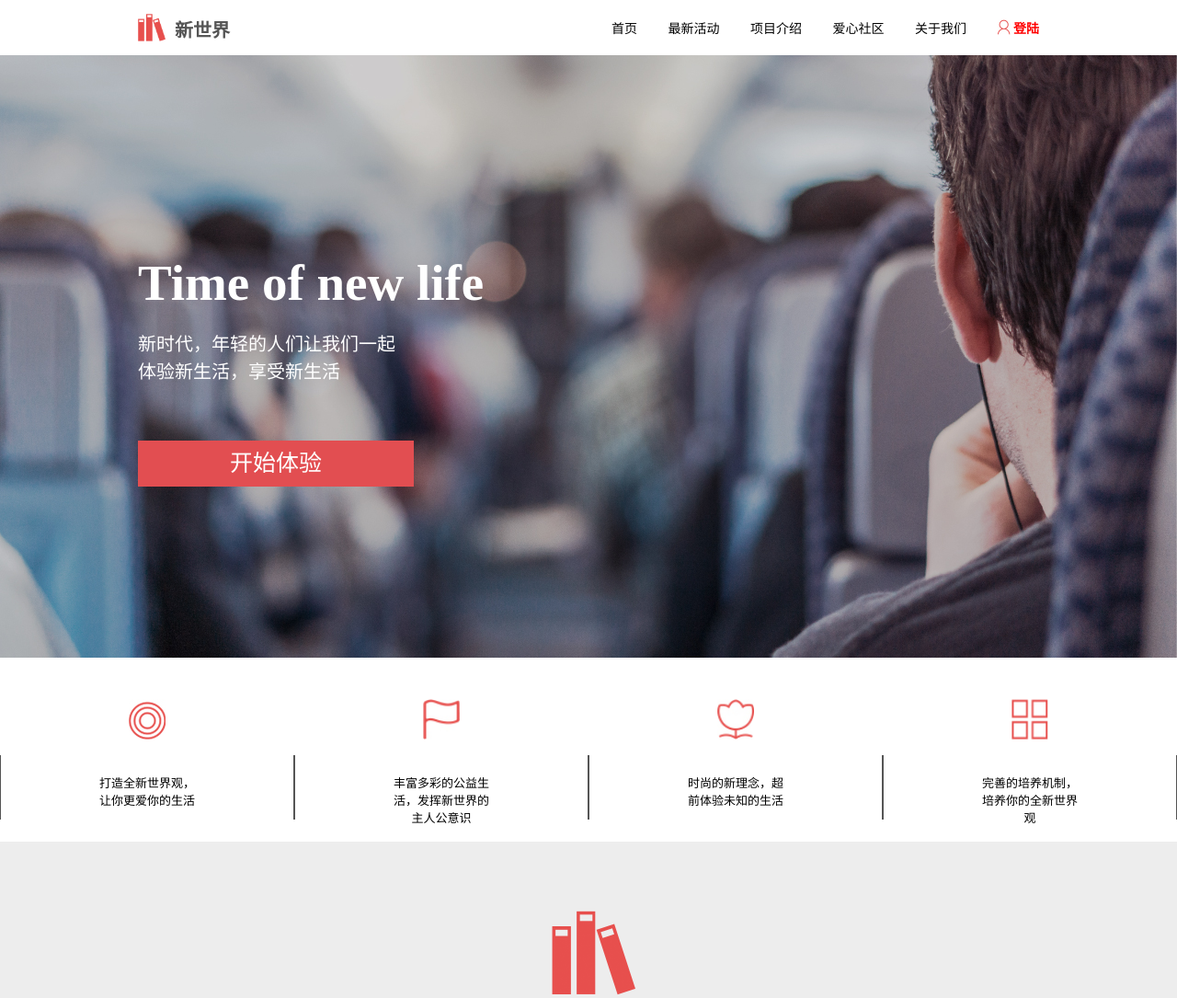
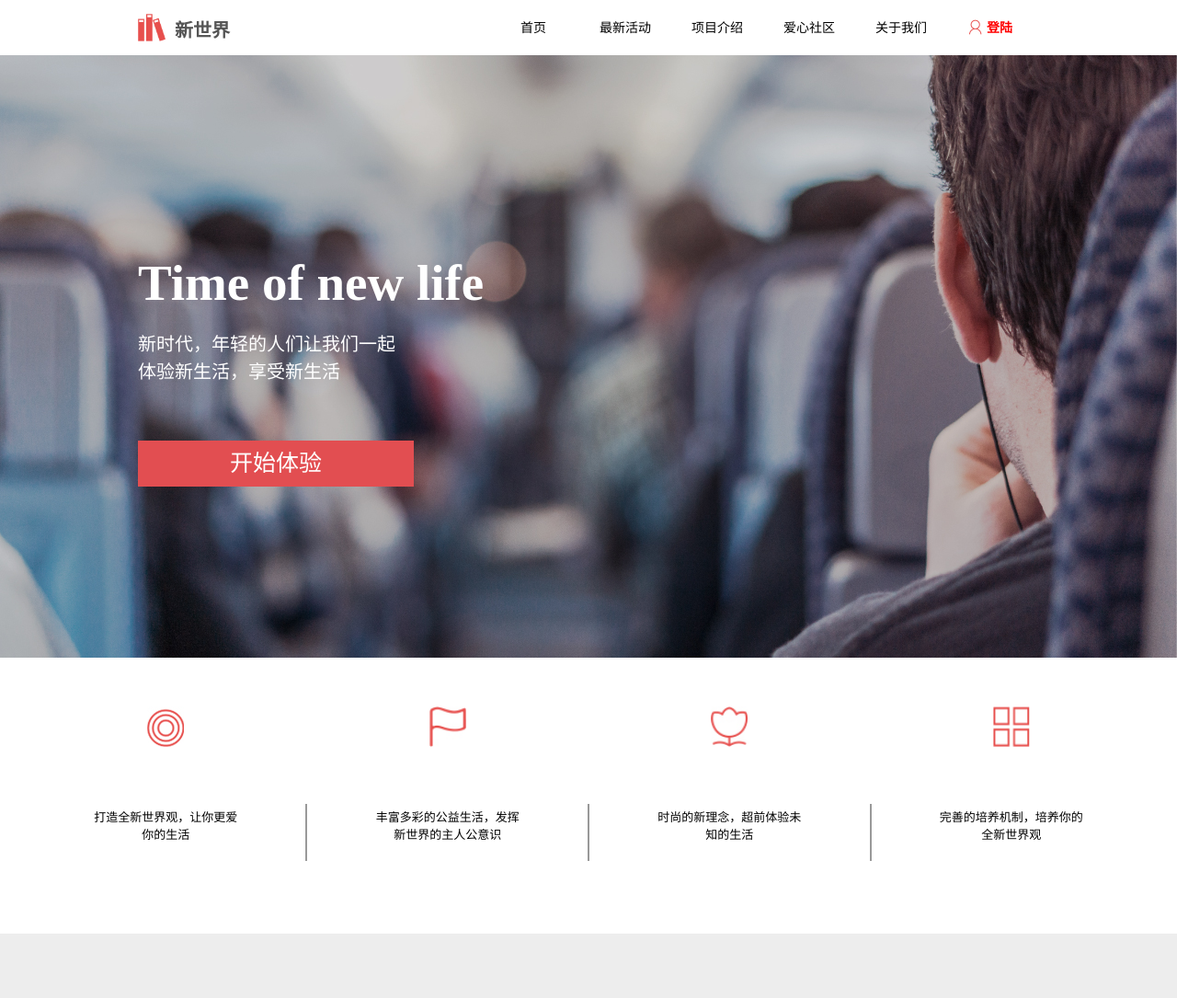
Before and after one commit to lifayi2008/baiduedu_exercise, a plain HTML site: page task_1_7_1/index.html in a window 1280 px wide. Shown: the top 1085 px of the page at 92% size. Drawn offline with Linux system fonts and the light colour scheme.

Commit message:
第七次任务完成提交(部分重构)

```diff
--- a/task_1_7_1/index.html
+++ b/task_1_7_1/index.html
@@ -10,17 +10,12 @@
 <body>
     <header>
         <nav>
-            <ul id="nav">
-                <li><a class="link nav" href="#">首页</a></li>
-                <li><a class="link nav" href="#">最新活动</a></li>
-                <li><a class="link nav" href="#">项目介绍</a></li>
-                <li><a class="link nav" href="#">爱心社区</a></li>
-                <li><a class="link nav" href="#">关于我们</a></li>
-                <li>
-                    <img id="login-img" src="images/icon-2.jpg" alt="">
-                    <a class="link nav" id="login" href="#">登陆</a>
-                </li>
-            </ul>
+            <a class="link nav first" href="#">首页</a>
+            <a class="link nav" href="#">最新活动</a>
+            <a class="link nav" href="#">项目介绍</a>
+            <a class="link nav" href="#">爱心社区</a>
+            <a class="link nav" href="#">关于我们</a>
+            <a class="link nav" id="login" href="#"><img id="login-img" src="images/icon-2.jpg" alt="">登陆</a>
         </nav>
         <div id="logo">
             <img src="images/icon-1.png" alt="" width="30px" height="30px">
@@ -39,20 +34,23 @@
         </section>
         <section id="two">
             <div class="box">
-                <img src="images/icon-3.jpg" alt="" width="40" height="44">
-                <p class="desc">打造全新世界观，让你更爱你的生活</p>
+                <div class="box-img-wrapper"><img src="images/icon-3.jpg" alt="" width="40" height="44"></div>
+                <div class="box-p-wrapper"><p class="desc">打造全新世界观，让你更爱你的生活</p></div>
             </div>
+            <div class="box-div"></div>
             <div class="box">
-                <img src="images/icon-4.jpg" alt="" width="40" height="44">
-                <p class="desc">丰富多彩的公益生活，发挥新世界的主人公意识</p>
+                <div class="box-img-wrapper"><img src="images/icon-4.jpg" alt="" width="40" height="44"></div>
+                <div class="box-p-wrapper"><p class="desc">丰富多彩的公益生活，发挥新世界的主人公意识</p></div>
             </div>
+            <div class="box-div"></div>
             <div class="box">
-                <img src="images/icon-5.jpg" alt="" width="40" height="44">
-                <p class="desc">时尚的新理念，超前体验未知的生活</p>
+                <div class="box-img-wrapper"><img src="images/icon-5.jpg" alt="" width="40" height="44"></div>
+                <div class="box-p-wrapper"><p class="desc">时尚的新理念，超前体验未知的生活</p></div>
             </div>
+            <div class="box-div"></div>
             <div class="box">
-                <img src="images/icon-6.jpg" alt="" width="40" height="44">
-                <p class="desc">完善的培养机制，培养你的全新世界观</p>
+                <div class="box-img-wrapper"><img src="images/icon-6.jpg" alt="" width="40" height="44"></div>
+                <div class="box-p-wrapper"><p class="desc">完善的培养机制，培养你的全新世界观</p></div>
             </div>
         </section>
         <section id="three">
@@ -98,7 +96,7 @@
                         新世界是个新世界新世界是个新世界新世界是个新世界新世界是个新世界新世界是个新世界新世界是个新世界新世界是个新
                         新世界是个新世界新世界是个新世界新世界是个新世界新世界是个新世界
                     </p>
-                    <button type="button" class="new-world button"><a href="#">更多详情</a></button>
+                    <a class="new-world button" href="#">更多详情</a>
                 </div>
                 <div class="new-world right two">
                     <h4>新世界/02</h4>
@@ -106,7 +104,7 @@
                         新世界是个新世界新世界是个新世界新世界是个新世界新世界是个新世界新世界是个新世界新世界是个新世界新世界是个新
                         新世界是个新世界新世界是个新世界新世界是个新世界新世界是个新世界
                     </p>
-                    <button type="button" class="new-world button"><a href="#">更多详情</a></button>
+                    <a class="new-world button" href="#">更多详情</a>
                 </div>
                 <div class="new-world right three">
                     <h4>新世界/03</h4>
@@ -114,7 +112,7 @@
                         新世界是个新世界新世界是个新世界新世界是个新世界新世界是个新世界新世界是个新世界新世界是个新世界新世界是个新
                         新世界是个新世界新世界是个新世界新世界是个新世界新世界是个新世界
                     </p>
-                    <button type="button" class="new-world button"><a href="#">更多详情</a></button>
+                    <a class="new-world button" href="#">更多详情</a>
                 </div>
                 <div class="new-world right nav">
                     <span class="fa fa-circle-o"></span><span class="fa fa-circle-o"></span><span class="fa fa-circle-o"></span>
--- a/task_1_7_1/style/style.css
+++ b/task_1_7_1/style/style.css
@@ -31,23 +31,39 @@ header {
 nav {
     float: right;
     font-size: 14px;
-    height: 55px;
-    padding-top: 5px;
+    height: 60px;
 }
 
-#nav > li {
-    display: inline-block;
-    margin-left: 30px;
+nav {
+    width: 600px;
+    display: flex;
+    flex-direction: row;
+    justify-content: space-around;
+    align-items: flex-start;
 }
 
-#login-img {
-    position: relative;
-    top: 2px;
+.link.nav {
+    width: 60px;
+    height: 58px;
+    display: flex;
+    flex-direction: row;
+    align-items: center;
+    justify-content: center;
+}
+
+.link.nav:hover {
+    border-bottom: solid 2px red;
+    color: red;
 }
 
 #login {
     color: red;
     font-weight: bold;
+}
+
+#login > img {
+    position: relative;
+    left: -5px;
 }
 /*header样式结束*/
 
@@ -83,6 +99,10 @@ nav {
     background-color: #e24e51;
 }
 
+#start:hover {
+    background-color: #f44e51;
+}
+
 .start {
     display: block;
     font-size: 25px;
@@ -92,37 +112,35 @@ nav {
 }
 
 /*two section样式开始*/
-#two:before,#two:after {
-    content: "";
-    display: table;
+#two {
+    height: 300px;
+    margin: 0 5%;
+    display: flex;
+    flex-direction: row;
+    justify-content: space-around;
+    align-items: center;
 }
 
-#two:after {
-    clear: both;
+.box-img-wrapper, .box-p-wrapper {
+    height: 150px;
+    width: 160px;
+    text-align: center;
+    display: flex;
+    flex-direction: column;
+    justify-content: center;
+    align-items: center;
 }
 
-#two {
-    *zoom: 1;
+.box-div {
+    height: 60px;
+    width: 0;
+    border: solid 1px #999999;
+    position: relative;
+    top: 40px;
 }
 
-.box {
-    height: 200px;
-    width: 25%;
-    float: left;
-}
-
-.box > img {
-    margin: 45px 50% 0;
-    position: relative;
-    left: -20px;
-}
-
-.desc {
-    padding: 20px 33% 0;
-    text-align: center;
-    height: 50px;
-    border-right: solid 1px #555;
-    border-left: solid 1px #555;
+.box-p-wrapper {
+    justify-content: flex-start;
 }
 
 /*three section样式开始*/
@@ -163,6 +181,8 @@ nav {
 
 .find.header {
     padding-top: 45px;
+    padding-bottom: 5px;
+    margin-bottom: 15px;
     font-size: 22px;
 }
 
@@ -178,7 +198,7 @@ nav {
 .search-wrapper {
     width: 1020px;
     margin-left: 50%;
-    margin-top: 20px;
+    margin-top: 40px;
     position: relative;
     left: -500px;
     font-size: 15px;
@@ -198,6 +218,10 @@ nav {
     padding: 0;
     background-color: #e24e51;
     color: white;
+}
+
+.search:hover {
+    background-color: #f44e51;
 }
 
 /*five section样式开始*/
@@ -287,13 +311,20 @@ nav {
     width: 130px;
     height: 35px;
     border: solid 1px #db4a47;
-    font-weight: bold;
+    letter-spacing: 2px;
     background-color: white;
+    display: flex;
+    flex-direction: column;
+    justify-content: center;
+    align-items: center;
+    text-decoration: none;
+    font-size: 15px;
+    color: #db4a47;
 }
 
-.new-world.button > a {
-    text-decoration: none;
-    color: #db4a47;
+.new-world.button:hover {
+    border: solid 1px #fb4a47;
+    color: #fb4a47;
 }
 
 .new-world.right.nav {
@@ -367,6 +398,11 @@ nav {
     border: solid 1px white;
     background-color: #e24e51;
     margin: 40px 0;
+    letter-spacing: 2px;
+}
+
+.new-time.one > button:hover {
+    background-color: #d24e51;
 }
 
 .new-time.two > button {
@@ -376,6 +412,12 @@ nav {
     background-color: white;
     margin: 40px 0;
     color: #e24e51;
+    letter-spacing: 2px;
+}
+
+.new-time.two > button:hover {
+    border: solid 1px #f44e51;
+    color: #f44e51;
 }
 
 .new-time.three {
@@ -395,6 +437,11 @@ nav {
     text-align: center;
     font-size: 20px;
     margin: 0;
+}
+
+.join-us.desc {
+    text-align: center;
+    padding: 20px 0;
 }
 
 .join-us-wrapper {
@@ -446,6 +493,7 @@ nav {
     padding: 10px;
     margin: 5px;
     background-color: #ededef;
+    letter-spacing: 2px;
 }
 
 .join-us.form > form > button:hover {
@@ -502,6 +550,12 @@ nav {
     position: relative;
     top: -1px;
     left: -3px;
+    letter-spacing: 2px;
+    font-size: 14px;
+}
+
+.contact-us.form > button:hover {
+    background-color: #818189;
 }
 
 .contact-us.sub {
```
